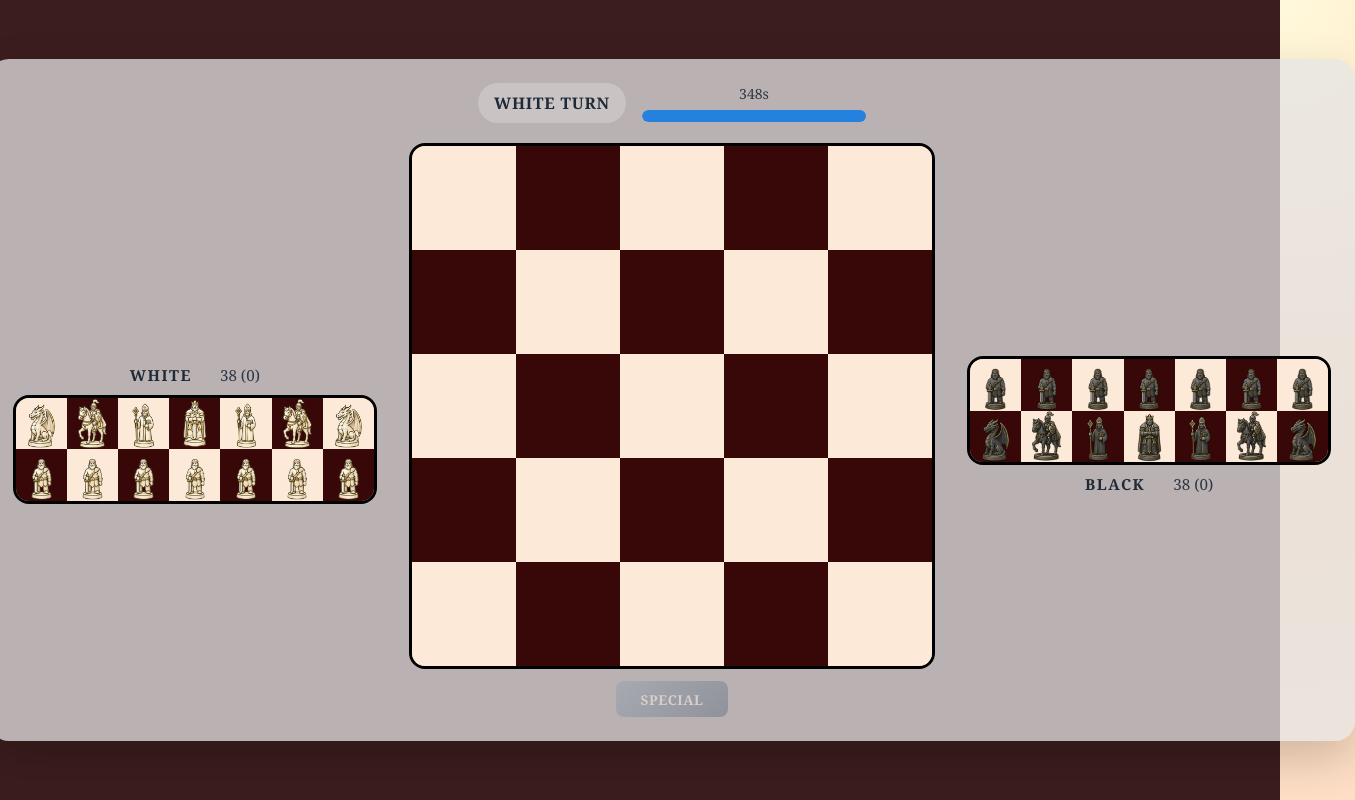
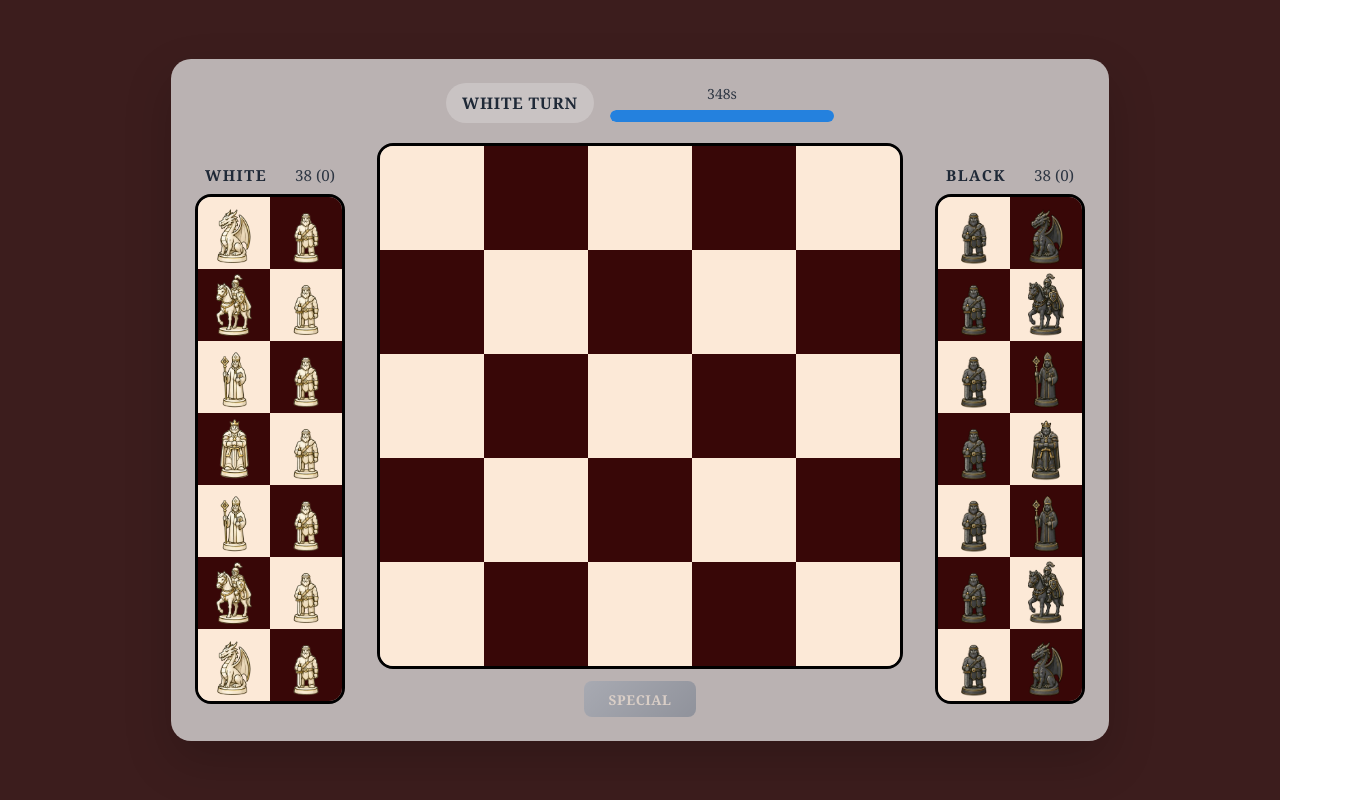
Before and after one commit to gkuenzi/4x4Chess, a React (Vite) app in the folder chess/: page / in a window 1280 px wide. Both pictures are taken after a click on the button "Start Game". Shown: the whole page, 1355 px wide, since content can reach past the window. Built offline with nearby package versions, Linux system fonts and the light colour scheme.

Commit message:
fixed knight bugs and increase and rearange board layout

```diff
--- a/chess/src/BlitzGamePlay.jsx
+++ b/chess/src/BlitzGamePlay.jsx
@@ -11,8 +11,8 @@ import blackPawn from './assets/dark-kingdom/4dark-barbarian.png'
 import blackQueen from './assets/dark-kingdom/0dark-king.png'
 import blackRook from './assets/dark-kingdom/3dark-dragon.png'
 
-const BOARD_SIDE_WIDTH = 7
-const BOARD_SIDE_HEIGHT = 2
+const BOARD_SIDE_WIDTH = 2
+const BOARD_SIDE_HEIGHT = 7
 const CENTER_SIZE = 4
 
 const pieceImages = {
@@ -43,14 +43,22 @@ function GamePlay() {
   const [gameOver, setGameOver] = useState(false)
   const [gameOverMessage, setGameOverMessage] = useState('')
   const [strikes, setStrikes] = useState({ white: 0, black: 0 })
-  const [topPieces, setTopPieces] = useState(() => [
-    ...backRowOrder.map((type) => createPiece('white', type)),
-    ...Array.from({ length: BOARD_SIDE_WIDTH }, () => createPiece('white', 'pawn')),
-  ])
-  const [bottomPieces, setBottomPieces] = useState(() => [
-    ...Array.from({ length: BOARD_SIDE_WIDTH }, () => createPiece('black', 'pawn')),
-    ...backRowOrder.map((type) => createPiece('black', type)),
-  ])
+  const [topPieces, setTopPieces] = useState(() => {
+    const pieces = []
+    backRowOrder.forEach((type) => {
+      pieces.push(createPiece('white', type))
+      pieces.push(createPiece('white', 'pawn'))
+    })
+    return pieces
+  })
+  const [bottomPieces, setBottomPieces] = useState(() => {
+    const pieces = []
+    backRowOrder.forEach((type) => {
+      pieces.push(createPiece('black', 'pawn'))
+      pieces.push(createPiece('black', type))
+    })
+    return pieces
+  })
   const [centerPieces, setCenterPieces] = useState(() =>
     Array.from({ length: CENTER_SIZE * CENTER_SIZE }, () => null)
   )
@@ -223,7 +231,9 @@ function GamePlay() {
       if (!isValidPos(r, c)) return false
       const targetIndex = r * cols + c
       const targetPiece = centerPieces[targetIndex]
-      return !targetPiece || targetPiece.color !== piece.color
+      if (!targetPiece) return true
+      if (targetPiece.color === piece.color) return false
+      return !targetPiece.isLocked
     }
 
     const addMove = (r, c) => {
@@ -510,8 +520,8 @@ function GamePlay() {
           </div>
 
           <div className="side-board bottom-board">
+            {getPlayerHeader('black', 'Black', blackMaterial, -materialDiff)}
             {renderBoard(BOARD_SIDE_HEIGHT, BOARD_SIDE_WIDTH, 'bottom', 'side-board-grid')}
-            {getPlayerHeader('black', 'Black', blackMaterial, -materialDiff)}
           </div>
         </div>
       </section>
--- a/chess/src/GamePlay.jsx
+++ b/chess/src/GamePlay.jsx
@@ -5,8 +5,8 @@ import darkGunslingerEmpty from './assets/0special-pieces/dark-gunslinger-empty.
 import jailCell from './assets/0special-pieces/jail-cell.png'
 import deputyBadge from './assets/0special-pieces/deputy-badge.png'
 
-const BOARD_SIDE_WIDTH = 7
-const BOARD_SIDE_HEIGHT = 2
+const BOARD_SIDE_WIDTH = 2
+const BOARD_SIDE_HEIGHT = 7
 const CENTER_SIZE = 5
 
 
@@ -85,14 +85,22 @@ function GamePlay({ whiteDeck, blackDeck, whiteType, blackType }) {
   const [cupidSelections, setCupidSelections] = useState([])
   const [fallenPiecesByColor, setFallenPiecesByColor] = useState({ white: [], black: [] })
   const [angelAbilityUsedByColor, setAngelAbilityUsedByColor] = useState({ white: false, black: false })
-  const [topPieces, setTopPieces] = useState(() => [
-    ...whiteBackRowOrder.map((mvtype) => createPiece('white', mvtype)),
-    ...Array.from({ length: BOARD_SIDE_WIDTH }, () => createPiece('white', 'pawn')),
-  ])
-  const [bottomPieces, setBottomPieces] = useState(() => [
-    ...Array.from({ length: BOARD_SIDE_WIDTH }, () => createPiece('black', 'pawn')),
-    ...blackBackRowOrder.map((mvtype) => createPiece('black', mvtype)),
-  ])
+  const [topPieces, setTopPieces] = useState(() => {
+    const pieces = []
+    whiteBackRowOrder.forEach((mvtype) => {
+      pieces.push(createPiece('white', mvtype))
+      pieces.push(createPiece('white', 'pawn'))
+    })
+    return pieces
+  })
+  const [bottomPieces, setBottomPieces] = useState(() => {
+    const pieces = []
+    blackBackRowOrder.forEach((mvtype) => {
+      pieces.push(createPiece('black', 'pawn'))
+      pieces.push(createPiece('black', mvtype))
+    })
+    return pieces
+  })
   const [centerPieces, setCenterPieces] = useState(() =>
     Array.from({ length: CENTER_SIZE * CENTER_SIZE }, () => null)
   )
@@ -364,7 +372,9 @@ function GamePlay({ whiteDeck, blackDeck, whiteType, blackType }) {
       if (!isValidPos(r, c)) return false
       const targetIndex = r * cols + c
       const targetPiece = centerPieces[targetIndex]
-      return !targetPiece || targetPiece.color !== piece.color
+      if (!targetPiece) return true
+      if (targetPiece.color === piece.color) return false
+      return !targetPiece.isLocked
     }
 
     const addMove = (r, c) => {
@@ -1035,8 +1045,8 @@ function GamePlay({ whiteDeck, blackDeck, whiteType, blackType }) {
           </div>
 
           <div className="side-board bottom-board">
+            {getPlayerHeader('black', 'Black', blackMaterial, -materialDiff)}
             {renderBoard(BOARD_SIDE_HEIGHT, BOARD_SIDE_WIDTH, 'bottom', 'side-board-grid')}
-            {getPlayerHeader('black', 'Black', blackMaterial, -materialDiff)}
           </div>
         </div>
       </section>
--- a/chess/src/blitz-gameplay.css
+++ b/chess/src/blitz-gameplay.css
@@ -250,8 +250,20 @@ body.turn-black::after {
 }
 
 .side-board-grid {
-  grid-template-columns: repeat(7, 3.2rem);
-  grid-template-rows: repeat(2, 3.2rem);
+  width: max-content;
+  height: max-content;
+  grid-template-columns: repeat(2, 4.5rem);
+  grid-template-rows: repeat(7, 4.5rem);
+}
+
+.side-board-grid .board-cell {
+  width: 4.5rem;
+  height: 4.5rem;
+}
+
+.side-board-grid .piece {
+  width: 4rem;
+  height: 4rem;
 }
 
 .board-row {
--- a/chess/src/gameplay.css
+++ b/chess/src/gameplay.css
@@ -260,8 +260,20 @@ body.turn-black::after {
 }
 
 .side-board-grid {
-  grid-template-columns: repeat(2, 2.2rem);
-  grid-template-rows: repeat(2, 2.2rem);
+  width: max-content;
+  height: max-content;
+  grid-template-columns: repeat(2, 4.5rem);
+  grid-template-rows: repeat(7, 4.5rem);
+}
+
+.side-board-grid .board-cell {
+  width: 4.5rem;
+  height: 4.5rem;
+}
+
+.side-board-grid .piece {
+  width: 4rem;
+  height: 4rem;
 }
 
 .board-row {
```
Also changed, not shown: 1 other file (tests, documents, lock files or other folders).
